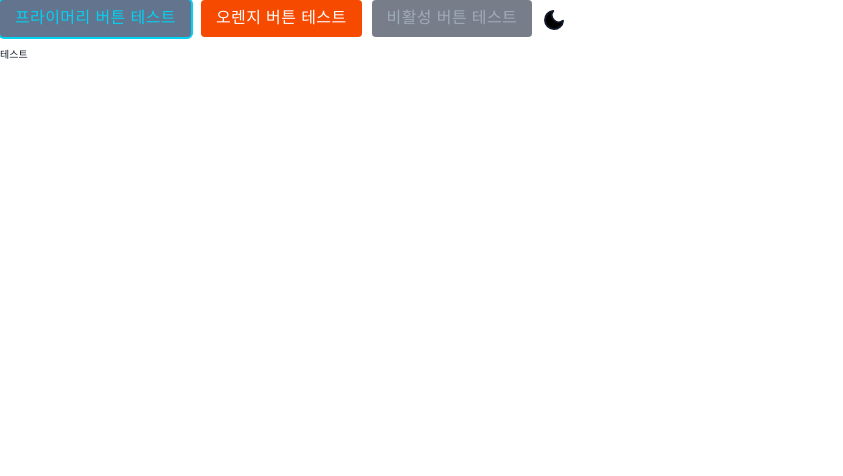
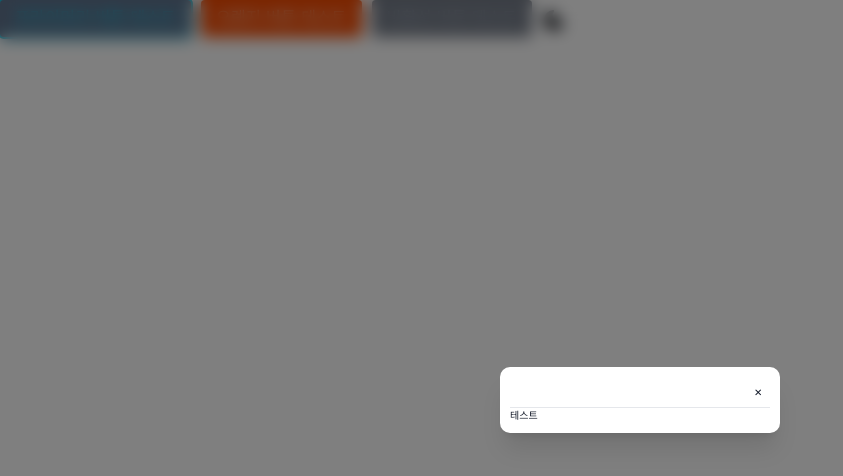
Before and after one commit to isaackd331/er-route-simulator, a Next.js app: page / in a window 1280 px wide. Both pictures are taken after a click on the button "프라이머리 버튼 테스트". Shown: the top 476 px of the page, without its empty margins (0-843 px from the left). Built offline with nearby package versions, Linux system fonts and the light colour scheme.

Commit message:
모달 호출 테스트 케이스 Index Page에 추가

```diff
--- a/app/page.tsx
+++ b/app/page.tsx
@@ -3,8 +3,19 @@
 import Button from "@/components/common/Button";
 import ToggleDarkBtn from "@/components/headers/ToggleDarkBtn";
 
+import { useModalStore } from "@/zustand/useModalStore";
+
 const Index = () => {
+  const { openModal } = useModalStore();
+
+  const handleOpenModal = () => {
+    openModal({
+      content: <div>테스트</div>,
+    });
+  };
+
   return (
+    <>
       <div className="flex flex-col gap-4">
         <div className="flex gap-4">
           <Button
@@ -12,10 +23,9 @@ const Index = () => {
             size="fit"
             variant="primary"
             onClick={() => {
-            console.log("프라이머리 버튼 반응중");
+              handleOpenModal();
             }}
           />
-
           <Button
             label="오렌지 버튼 테스트"
             size="fit"
@@ -24,7 +34,6 @@ const Index = () => {
               console.log("오렌지 버튼 반응중");
             }}
           />
-
           <Button
             disabled
             label="비활성 버튼 테스트"
@@ -34,12 +43,10 @@ const Index = () => {
               console.log("반응이 되면 곤란");
             }}
           />
-
           <ToggleDarkBtn />
         </div>
-
-      <div>테스트</div>
       </div>
+    </>
   );
 };
 
```
Lines whose indentation alone changed are shown as unchanged.
